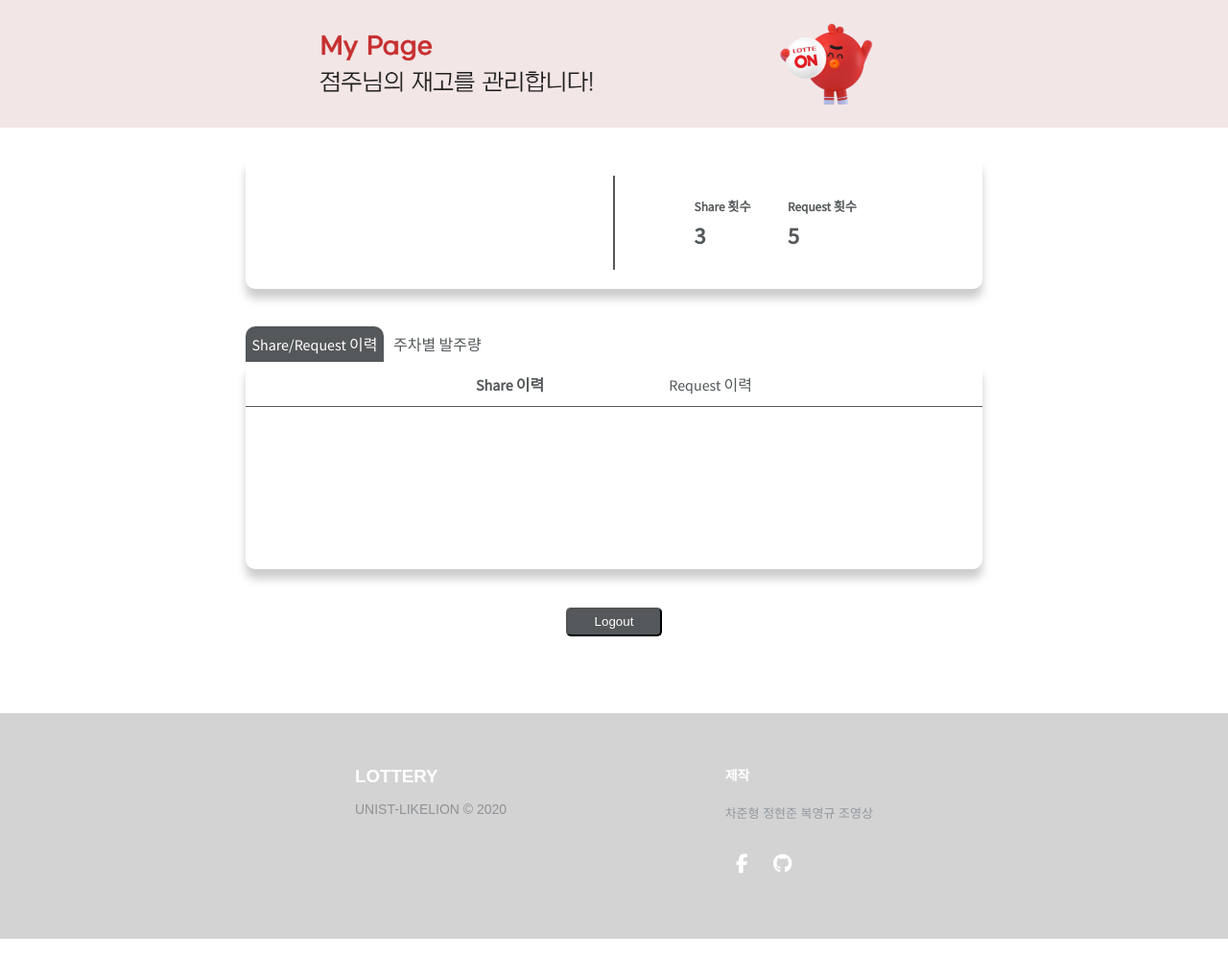
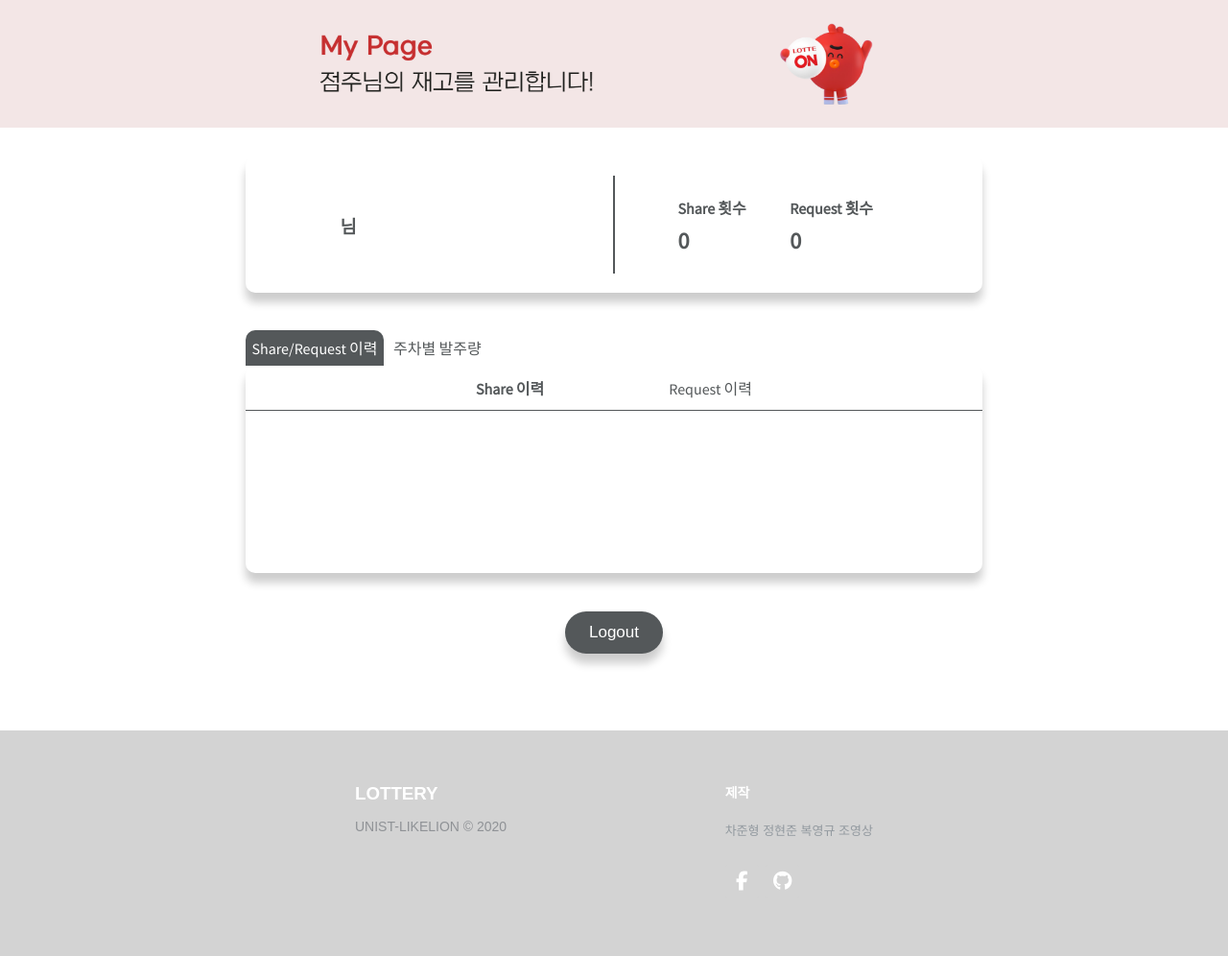
Before and after one commit to joelonsw/lottery, a Django app: page /mypage/ in a window 1280 px wide. Shown: the part 71-1067 px from the top of the page at 96% size. Run offline with Django 3.2, Linux system fonts and the light colour scheme; a user stored in the database is signed in; data comes from the database, SQL or seed files in the repository; both versions use the stored data as it was after the commit; some libraries are stand-ins or nearby versions.

Commit message:
mypage making

```diff
--- a/static/css/mypage_style.css
+++ b/static/css/mypage_style.css
@@ -9,7 +9,7 @@
     box-shadow: 0 10px 10px rgba(0, 0, 0 , 0.2)
 }
 
-.user_info h2, h5{
+.user_info h2, h3, h4, h5, h6{
 
     color: rgb(84,88,90);
 }
@@ -49,10 +49,10 @@
     flex-direction: row;
     flex-wrap: wrap;
     align-items: center;
-    justify-content: center;
+    justify-content: space-evenly;
 }
 
-.user_status h5{
+.user_status h4{
     margin-bottom: 0px;
 }
 
@@ -128,7 +128,7 @@
 .tab_content{
     margin-left: 20vw;
     margin-right: 20vw;
-    height: 27vh;
+    min-height: 27vh;
     border-radius: 10px;
     box-shadow: 0 10px 10px rgba(0, 0, 0 , 0.2)
 }
@@ -140,17 +140,17 @@
     border-bottom: 1px solid  rgb(84,88,90);
 }
 
-.share_history{
+.share_history , .request_history {
     display:flex;
     justify-content: space-evenly;
-    padding-top: 10px;
 }
 
-.share_history div{
-    width: 100px;
+.share_history div, .request_history div{
+    width: 200px;
+    text-align: center;
 }
 
-@media screen and (max-width: 1300px){
+@media screen and (max-width: 1600px){
 
     .user_specific img{
         display: none;
@@ -197,6 +197,10 @@
     }
 
     .tab_content{
-        height: 30vh;
+        min-height: 30vh;
+    }
+
+    .user_status_share_info, .user_status_request_info {
+        font-size: 14px;
     }
 }
--- a/user/templates/mypage.html
+++ b/user/templates/mypage.html
@@ -1,4 +1,28 @@
 {% extends "base.html" %} {% load static %} {% block content %}
+<script>
+    function request() {
+        req = document.getElementById("request");
+        shared = document.getElementById("share");
+        req_f = document.getElementById("request_font");
+        share_f = document.getElementById("share_font");
+        shared.style.display = "none";
+        req.style.display = "block";
+        req_f.style.fontWeight = "bold";
+        share_f.style.fontWeight = "normal";
+    }
+
+    function share() {
+        req = document.getElementById("request");
+        shared = document.getElementById("share");
+        req_f = document.getElementById("request_font");
+        share_f = document.getElementById("share_font");
+        shared.style.display = "block";
+        req.style.display = "none";
+        req_f.style.fontWeight = "normal";
+        share_f.style.fontWeight = "bold";
+    }
+</script>
+
 <div class="pc">
     <img src="{% static 'image/mypage.png' %}" alt="" style="width: 100%;">
 </div>
@@ -9,17 +33,18 @@
     <div class="user_dashboard">
         <div class="user_specific">
             <img src="{% static 'image/krispy_logo.png' %}" alt="">
-            <h2>{{user.profile.location}}</h2>
+            <h2 style="margin-left:10px">{{user.profile.location}}</h2>
+            <h3 style="margin-left: 20px">{{user.profile.fullname}}님</h3>
         </div>
         <div class="vertical_line"></div>
         <div class="user_status">
             <div class="user_status_share_info">
-                <h5>Share 횟수</h5>
-                <h2>3</h2>
+                <h4>Share 횟수</h4>
+                <h2>{{share_list|length}}</h2>
             </div>
             <div class="user_status_request_info">
-                <h5>Request 횟수</h5>
-                <h2>5</h2>
+                <h4>Request 횟수</h4>
+                <h2>{{request_list|length}}</h2>
             </div>
         </div>
     </div>
@@ -28,58 +53,70 @@
 
 <div class="history">
     <div class="history_tab">
-        <div class="history_nav_tab1"><a href="" class="history_nav_link1">Share/Request 이력</a></div>
-        <div class="history_nav_tab2"><a href="" class="history_nav_link2">주차별 발주량</a></div>
+        <div class="history_nav_tab1"><a href="javascript:void(0);" class="history_nav_link1">Share/Request 이력</a></div>
+        <div class="history_nav_tab2"><a href="javascript:void(0);" class="history_nav_link2">주차별 발주량</a></div>
         <!-- <div class="history_nav_tab3"><a href="" class="history_nav_link3">이번주 예상 발주량</a></div> -->
     </div>
     <div class="tab_content">
         <!-- default S/R이력 -->
         <div class="history_sr">
-            <div class="share">
-                <a href=""> <b> Share 이력 </b></a>
+            <div class="share" id="share_font" style="font-weight: bold;">
+                <a href="javascript:void(0);" onclick="share()" >Share 이력</a>
             </div>
-            <div class="request">
-                <a href="">Request 이력</a>
+            <div class="request" id="request_font" style="font-weight: normal;" >
+                <a href="javascript:void(0);" onclick="request()"  >Request 이력</a>
             </div>
         </div>
 
         <div class="history_sr_detail">
             <!-- Request 이거반복 -->
+            <div id="share" style="display: block;">
                 {% for share in share_list %}
                 <div class="share_history">
                     <div class="share_complete">
-                    {% if share.outdate == False %} 미완료 {% else %} 완료 {% endif %}
+                        <p>{% if share.outdate == False %} 미완료 {% else %} 완료 {% endif %}</p>
                     </div>
                     <div class="share_date">
-                    {{share.dates}}
+                        <p>{{share.dates}}</p>
                     </div>
                     <div class="share_item_num">
-                    {{share.item}} {{share.item_num}}개
+                        <p>{{share.item}} {{share.item_num}}개</p>
                     </div>
                 </div>
                 {% endfor %}
+            </div>
             <!-- Request 이거반복 -->
+            <div id="request" style="display: none;">
                 {% for request in request_list %}
                 <div class="request_history">
                     <div class="request_complete">
-                    {% if request.outdate == False %} 미완료 {% else %} 완료 {% endif %}
+                        <p>{% if request.outdate == False %} 미완료 {% else %} 완료 {% endif %}</p>
                     </div>
                     <div class="request_date">
-                    {{request.dates}}
+                        <p>{{request.dates}}</p>
                     </div>
                     <div class="request_item_num">
-                    {{request.item}} {{request.item_num}}개
+                        <p>{{request.item}} {{request.item_num}}개</p>
                     </div>
                 </div>
                 {% endfor %}
+            </div>
         </div>
 
     </div>
 </div>
 
 <br><br>
-<div style="display: flex; align-items: center; justify-content: center; ">
-    <button style="background-color:  rgb(84,88,90); border-radius: 5px; width: 100px; height:30px;"><a href="{% url 'logout' %}">Logout</a></button>
+
+<div style="width: 100%; display: flex; justify-content: center;">
+    <button style="
+    background-color: rgb(84,88,90);
+    border: 0;
+    border-radius: 50px;
+    box-shadow: 0 10px 10px rgba(0, 0, 0, 0.2);
+    color: #fff;
+    font-size: 17px;
+    padding: 12px 25px;"><a href="{% url 'logout' %}">Logout</a></button>
 </div>
 
 {% endblock content %}
```
Also changed, not shown: db.sqlite3. Lines whose indentation alone changed are shown as unchanged.
